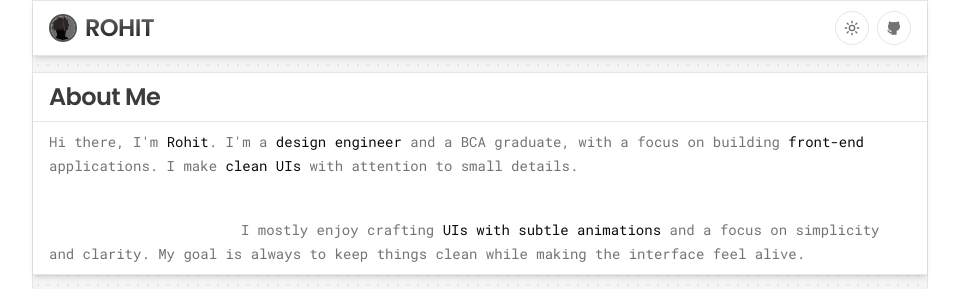
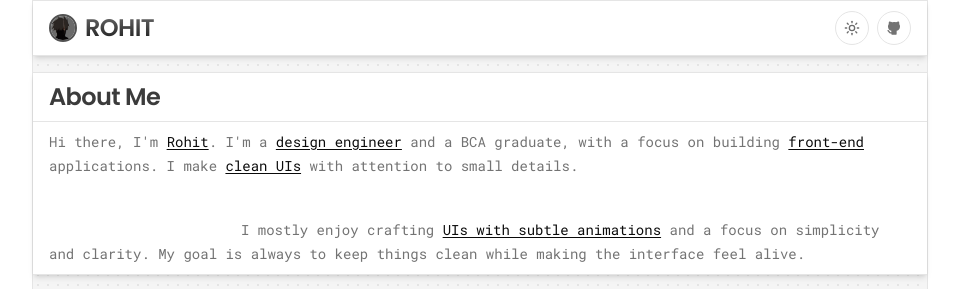
Before and after one commit to negativ14/portfolio, a Next.js app: page / in a window 1280 px wide. Shown: the top 289 px of the page, without its empty margins (160-1119 px from the left). Built offline with nearby package versions, Linux system fonts and the light colour scheme.

Commit message:
added shine

```diff
--- a/src/components/Navbar.tsx
+++ b/src/components/Navbar.tsx
@@ -2,6 +2,7 @@ import Image from "next/image";
 import avatar from "@/assets/images/dp.jpg";
 import ModeToggle from "./ui/theme-toggle";
 import GithubIcon from "@/assets/icons/GithubIcon";
+import { cn } from "@/lib/utils";
 
 export default function Navbar() {
   return (
@@ -26,7 +27,11 @@ export default function Navbar() {
           href="https://github.com/negativ14/portfolio"
           target="_blank"
           rel="noopener noreferrer"
-          className="inline-flex items-center justify-center p-2 border dark:border-neutral-700 rounded-full hover:bg-accent hover:text-accent-foreground transition-all duration-300 active:scale-[0.8] cursor-pointer"
+          className={cn(
+            "inline-flex items-center justify-center p-2 border dark:border-neutral-700 rounded-full hover:bg-accent hover:text-accent-foreground transition-all duration-300 active:scale-[0.8] cursor-pointer relative overflow-hidden",
+            "before:content-[''] before:bg-white before:h-10 before:blur-sm before:w-4 before:absolute before:rotate-25 before:-translate-x-10 hover:before:translate-x-10 before:transition-all before:duration-800",
+            "before:content-[''] before:bg-white before:h-10 before:blur-sm before:w-4 before:absolute before:rotate-25 before:-translate-x-15 hover:before:translate-x-10 before:transition-all before:duration-800"
+          )}
         >
           <GithubIcon className="h-4 w-auto text-muted-foreground" />
         </a>
--- a/src/components/ui/theme-toggle.tsx
+++ b/src/components/ui/theme-toggle.tsx
@@ -20,7 +20,9 @@ export default function ModeToggle() {
       onClick={() => setTheme(resolvedTheme === "dark" ? "light" : "dark")}
       className={cn(
         "inline-flex justify-center items-center p-2 border rounded-full",
-        "hover:bg-accent hover:text-accent-foreground transition-all duration-300 hover:outline-none dark:border-neutral-700 active:scale-[0.8] cursor-pointer"
+        "hover:bg-accent hover:text-accent-foreground transition-all duration-300 hover:outline-none dark:border-neutral-700 active:scale-[0.8] cursor-pointer overflow-hidden relative",
+        "before:content-[''] before:bg-white before:h-10 before:blur-sm before:w-4 before:absolute before:rotate-25 before:-translate-x-10 hover:before:translate-x-10 before:transition-all before:duration-800",
+        "before:content-[''] before:bg-white before:h-10 before:blur-sm before:w-4 before:absolute before:rotate-25 before:-translate-x-15 hover:before:translate-x-10 before:transition-all before:duration-800"
       )}
     >
       <AnimatePresence initial={false} mode="wait">
--- a/src/sections/About.tsx
+++ b/src/sections/About.tsx
@@ -6,16 +6,16 @@ export default function About() {
       </h1>
 
       <p className="font-mono text-sm text-muted-foreground py-2 px-4 leading-6">
-        Hi there, I&apos;m <span className="text-foreground">Rohit</span>.
-        I&apos;m a <span className="text-foreground">design engineer</span> and
+        Hi there, I&apos;m <span className="text-foreground underline underline-offset-2">Rohit</span>.
+        I&apos;m a <span className="text-foreground underline underline-offset-2">design engineer</span> and
         a BCA graduate, with a focus on building{" "}
-        <span className="text-foreground">front-end</span> applications. I make{" "}
-        <span className="text-foreground">clean UIs</span> with attention to
+        <span className="text-foreground underline underline-offset-2">front-end</span> applications. I make{" "}
+        <span className="text-foreground underline underline-offset-2">clean UIs</span> with attention to
         small details.
       </p>
 
       <p className="font-mono text-sm text-muted-foreground py-2 px-4 leading-6 mt-6 md:indent-48">
-        I mostly enjoy crafting <span className="text-foreground">UIs with subtle animations</span> and a focus on
+        I mostly enjoy crafting <span className="text-foreground underline underline-offset-2">UIs with subtle animations</span> and a focus on
         simplicity and clarity. My goal is always to keep things clean while
         making the interface feel alive.
       </p>
--- a/src/sections/Footer.tsx
+++ b/src/sections/Footer.tsx
@@ -3,12 +3,15 @@ import XIcon from "@/assets/icons/XIcon";
 export default function Footer() {
   return (
     <footer className="w-full border flex justify-between items-center px-4 py-2 max-w-4xl mx-auto bg-background">
-      <p className="text-muted-foreground">Designed and Developed by <span className="text-foreground">Rohit</span>.</p>
+      <p className="text-muted-foreground">
+        Designed and Developed by <span className="text-foreground">Rohit</span>
+        .
+      </p>
       <a
         href="https://x.com/RohitMehta1409"
         target="_blank"
         rel="noopener noreferrer"
-        className="inline-flex items-center justify-center p-2 dark:border-neutral-700 hover:bg-accent hover:text-accent-foreground transition-all duration-300 active:scale-[0.8] cursor-pointer"
+        className="inline-flex items-center justify-center p-2  transition-all duration-300 active:scale-[0.8] cursor-pointer"
       >
         <XIcon className="h-4 w-auto text-muted-foreground" />
       </a>
```
